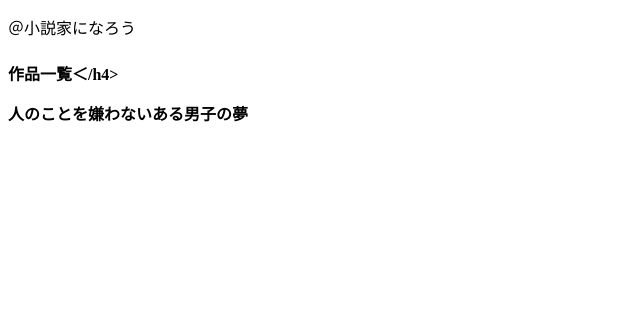
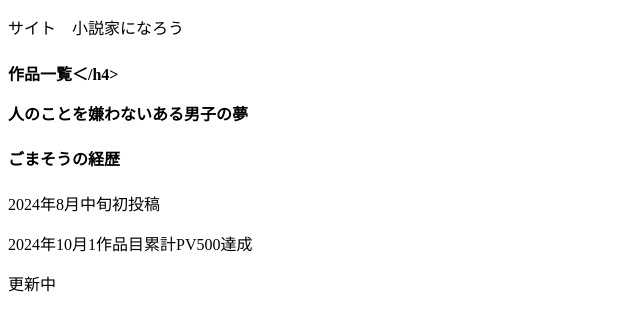
Before and after one commit to Ag0111/gomasou.github.io, a plain HTML site: page index.html in a window 1280 px wide. Shown: the part 49-380 px from the top of the page, without its empty margins (0-640 px from the left). Drawn offline with Linux system fonts and the light colour scheme.

Commit message:
Update index.html

```diff
--- a/index.html
+++ b/index.html
@@ -5,9 +5,16 @@
     <title>ごまそう</title>
   </head>
   <body>
-    <h3>ごまそう</h3>
-    <p>＠小説家になろう</p>
+    <h3>ごまそう</h3
+      <p>サイト　小説家になろう</p>
+
     <h4>作品一覧＜/h4>
-    <p>人のことを嫌わないある男子の夢</p>
+      <p><a herf="https://ncode.syosetu.com/n6885jn/">人のことを嫌わないある男子の夢</a></p>
+
+    <h4>ごまそうの経歴</h4>
+      <p>2024年8月中旬初投稿</p>
+      <p>2024年10月1作品目累計PV500達成</p>
+      <p>更新中</p>
+
   </body>
 </html>
```
